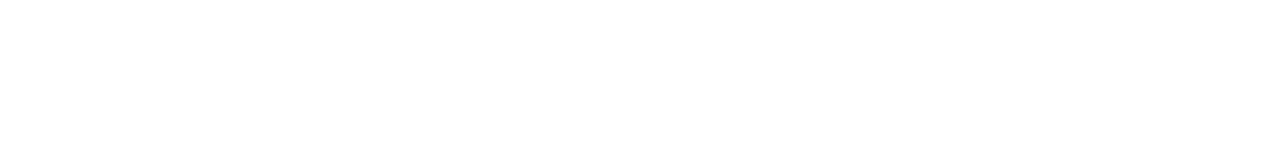
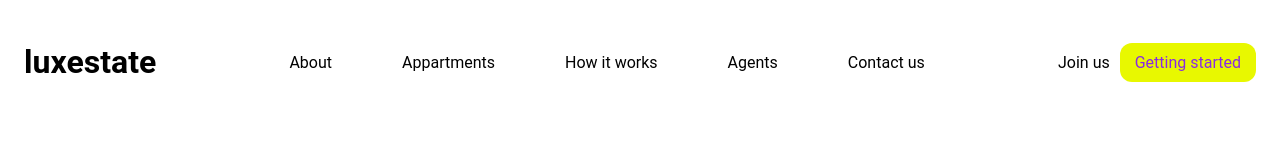
Before and after one commit to Yurka2012/rep, a plain HTML site: page index.html in a window 1280 px wide. Drawn offline with Linux system fonts and the light colour scheme.

Commit message:
hygtfrdesw
grfsw

```diff
--- a/index.html
+++ b/index.html
@@ -1,19 +1,43 @@
 <!DOCTYPE html>
-<html lang="en">
+<html lang="ua">
+
 <head>
-    <meta charset="UTF-8"/>
-    <meta http-equiv="X-UA-Compatible" content="IE=edge"/>
-    <meta name="viewport" content="width=device-width, initial-scale=1.0"/>
-    <link rel="stylesheet" href="style.css"/>
+    <meta charset="UTF-8" />
+    <meta http-equiv="X-UA-Compatible" content="IE=edge" />
+    <meta name="viewport" content="width=device-width, initial-scale=1.0" />
+    <link rel="stylesheet" href="./style.css" />
+    <title>join</title>
+</head>
 
-    <title>project</title>
-</head>
 <body>
-    <header></header>
-    <main>
-        <section class='hero' id="hero"></section>
-    </main>
-    <footer></footer>
-    <script src="app.js"></script>
+    <header class="header">
+        <h1 class="heading">luxestate</h1>
+
+        <nav class="nav">
+            <ul class="list">
+                <li class="list--item">
+                    <a href="#" class="list-link">About</a>
+                </li>
+                <li class="list--item">
+                    <a href="#" class="list-link">Appartments</a>
+                </li>
+                <li class="list--item">
+                    <a href="#" class="list-link">How it works</a>
+                </li>
+                <li class="list--item">
+                    <a href="#" class="list-link">Agents</a>
+                </li>
+                <li class="list--item">
+                    <a href="#" class="list-link">Contact us</a>
+                </li>
+            </ul>
+        </nav>
+
+        <ul class="contacts-buttons">
+            <li class="contacts-item"><a href="#">Join us</a></li>
+            <li class="contacts-item"><a href="#" class="gettingStarted">Getting started</a></li>
+        </ul>
+    </header>
 </body>
+
 </html>
--- a/style.css
+++ b/style.css
@@ -1,3 +1,71 @@
-h1{
-    color: rgba(5, 255, 167, 0.598);
+body{
+  font-family: Roboto, sans-serif, Raleway;
+  box-sizing: border-box;
 }
+
+p,
+h1,
+h2,
+h3 {
+  margin: 0;
+  padding: 0;
+}
+
+ul,
+ol {
+  margin: 0;
+  padding: 0;
+  list-style: none;
+}
+
+a {
+  text-decoration: none;
+  color: black;
+}
+
+a:hover {
+  cursor: pointer;
+}
+
+img {
+  display: block;
+  max-width: 100%;
+  height: auto;
+}
+
+/* header */
+
+.header {
+  display: flex;
+  padding: 35px 16px;
+  justify-content: space-between;
+}
+
+.nav {
+  display: flex;
+  align-items: center;
+}
+
+.list {
+  display: flex;
+}
+
+.contacts-buttons {
+  display: flex;
+  align-items: center;
+}
+
+.list--item:not(:last-child) {
+  margin-right: 70px;
+}
+
+.contacts-item:not(:last-child) {
+  margin-right: 10px;
+}
+.gettingStarted{
+  display: block;
+  color: blueviolet;
+  background-color: rgb(232, 248, 0);
+  border-radius: 12px;
+  padding: 10px 15px;
+}
```
Also changed, not shown: 1 other file.
